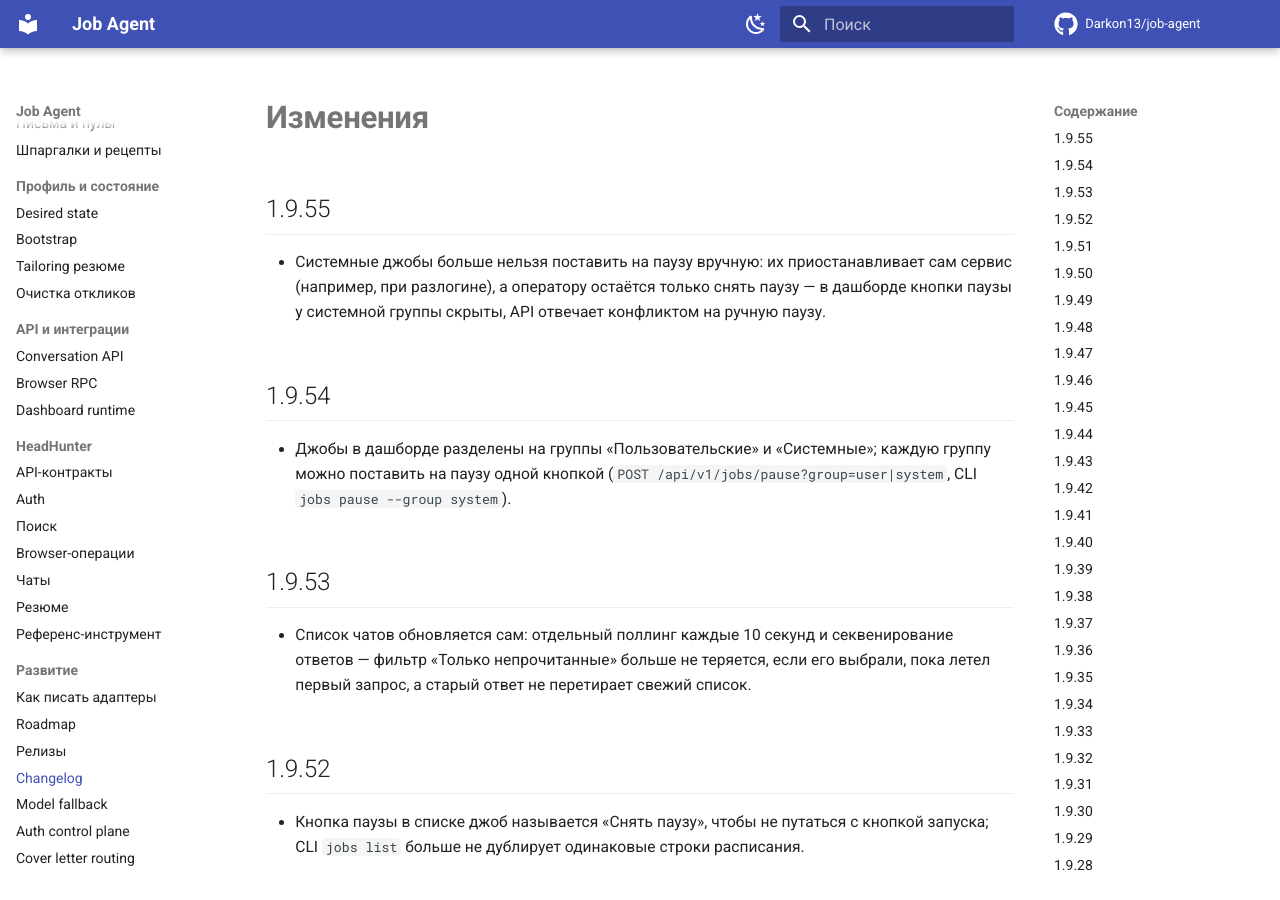
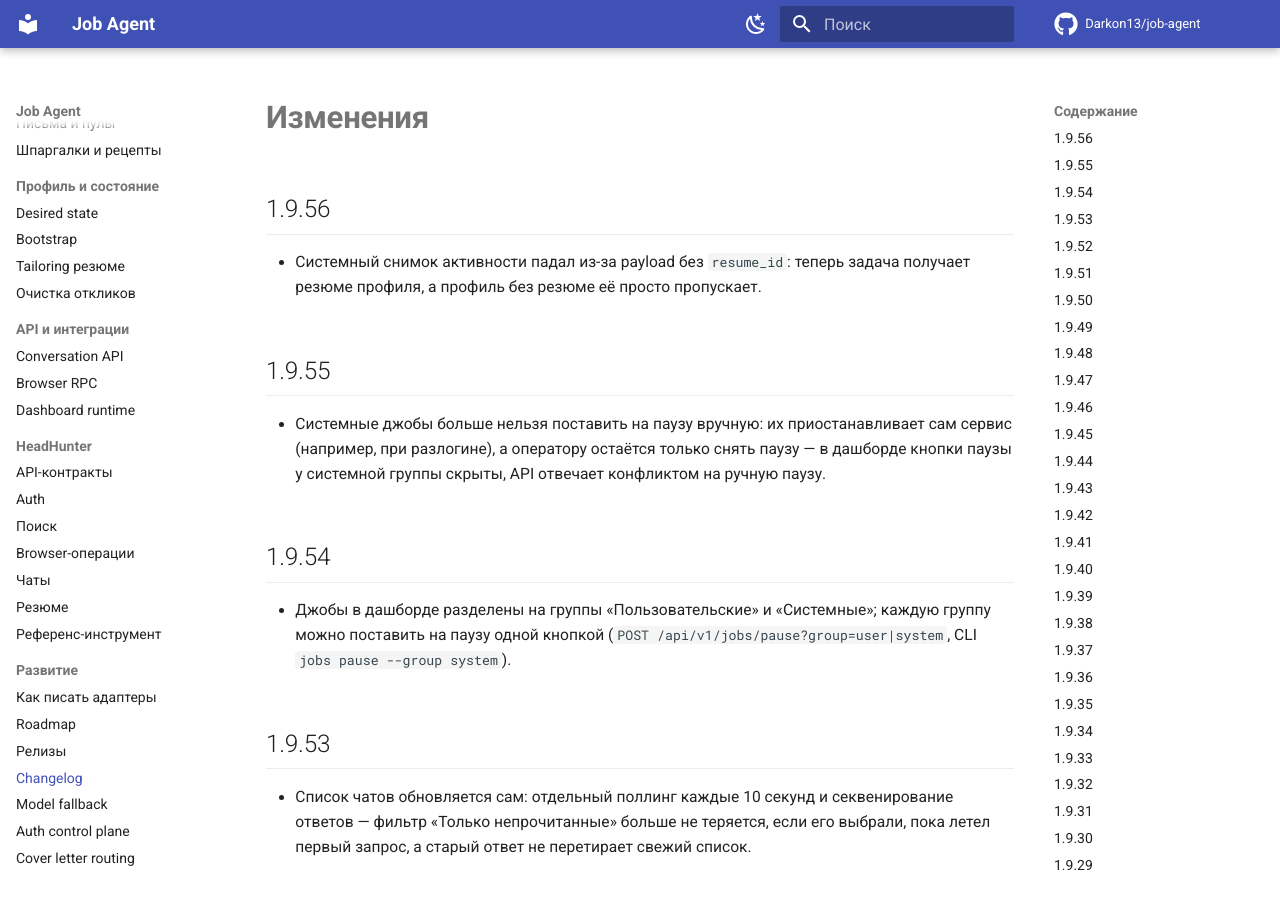
Before and after one commit to Darkon13/job-agent, an MkDocs documentation site: the page built from docs/changelog.md, in a window 1280 px wide and 900 px high. Built offline with MkDocs 1.6.1 and Material for MkDocs 9.7.7, drawn with Linux system fonts in a browser that asks for light colours; comment, search, counter and statistics services are not loaded.

Commit message:
fix(harvest): pass the resume id to the activity observation payload

```diff
--- a/docs/changelog.md
+++ b/docs/changelog.md
@@ -1,4 +1,9 @@
 # Изменения
+
+## 1.9.56
+
+- Системный снимок активности падал из-за payload без `resume_id`: теперь
+  задача получает резюме профиля, а профиль без резюме её просто пропускает.
 
 ## 1.9.55
 
```
Also changed, not shown: docs/releasing.md (+4 -4 lines), 4 other files.
